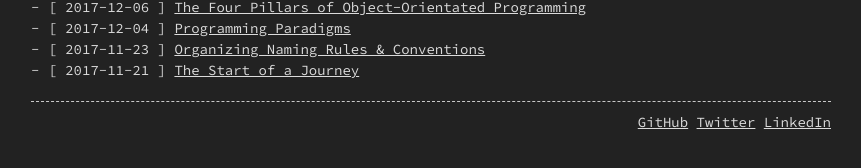
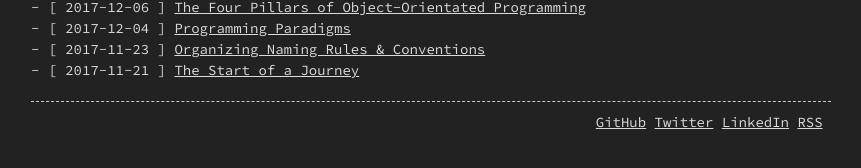
Before and after one commit to caidanw/caidanw.github.io, a Jekyll site: the page built from index.md, in a window 1280 px wide. Shown: the part 186-354 px from the top of the page, without its empty margins (209-1070 px from the left). Built offline with Jekyll 4.4.1, drawn with Linux system fonts in a browser that asks for light colours.

Commit message:
changed footer to use name and link instead of plain string

```diff
--- a/_config.yml
+++ b/_config.yml
@@ -9,7 +9,15 @@ header_pages:
   - about.md
   - contact.md
 
-footer: "<a href='https://github.com/mildmelon'>GitHub</a> <a href='https://twitter.com/_mildmelon'>Twitter</a> <a href='https://www.linkedin.com/in/caidan-williams/'>LinkedIn</a>"
+footer:
+  - name: GitHub
+    link: https://github.com/mildmelon
+  - name: Twitter
+    link: https://twitter.com/_mildmelon
+  - name: LinkedIn
+    link: https://www.linkedin.com/in/caidan-williams/
+  - name: RSS
+    link: https://mildmelon.github.io/feed.xml
 
 style: dark # dark (default) or light
 # listen_for_clients_preferred_style: true # true or false (default)
--- a/_includes/footer.html
+++ b/_includes/footer.html
@@ -1,3 +1,9 @@
 <footer>
-  {{ site.footer }}
+  <div class="social-links">
+    {%- for footer in site.footer -%}
+      {%- if footer.name and footer.link -%}
+      <a href="{{ footer.link }}" target="_blank">{{ footer.name | escape }}</a>&nbsp;
+      {%- endif -%}
+    {%- endfor -%}
+  </div>
 </footer>
```
